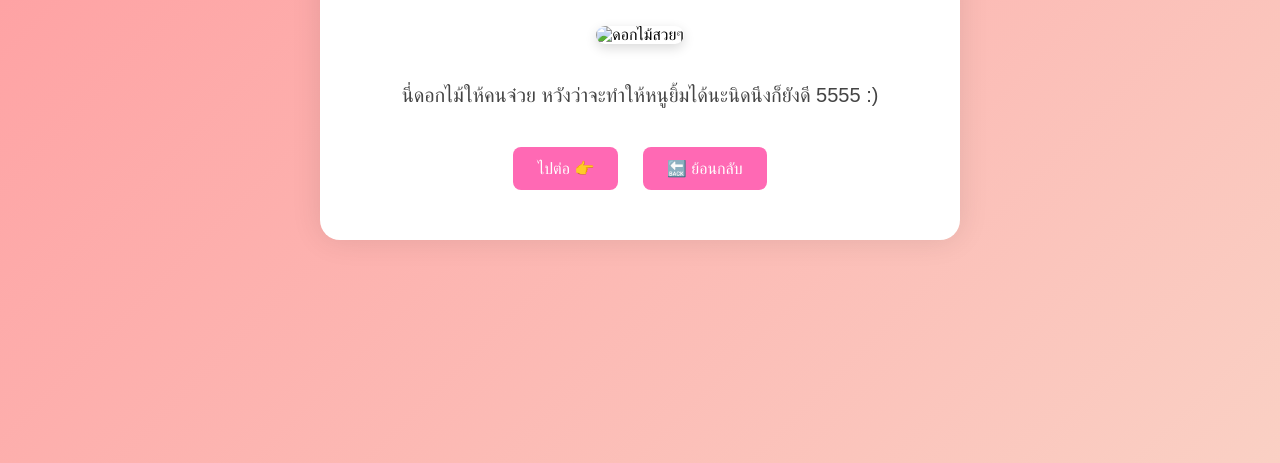
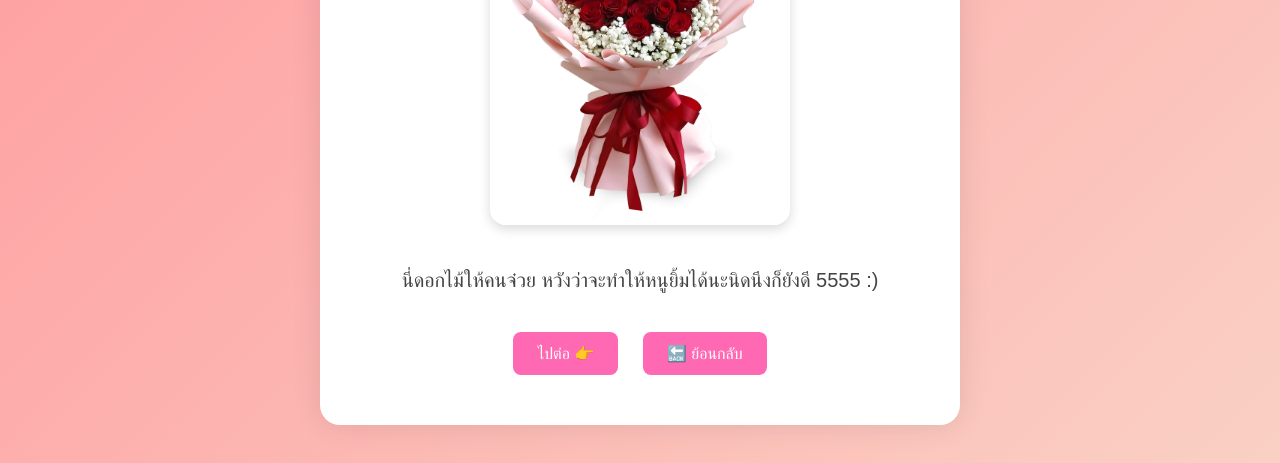
Before and after one commit to Wuttichai888/my-surprise-site, a plain HTML site: page flowers.html in a window 1280 px wide. Shown: the part 337-800 px from the top of the page. Drawn offline with Linux system fonts and the light colour scheme.

Commit message:
Update flowers.html

```diff
--- a/flowers.html
+++ b/flowers.html
@@ -53,7 +53,7 @@
     <h1>สำหรับน้องไจด้า 💐</h1>
 
     <!-- รูปขนาดกำลังดี -->
-    <img src="images/A064_White.jpg" alt="ดอกไม้สวยๆ" class="image" />
+    <img src="A064_White.jpg" alt="ดอกไม้สวยๆ" class="image" />
 
     <p class="message">นี่ดอกไม้ให้คนจ๋วย หวังว่าจะทำให้หนูยิ้มได้นะนิดนึงก็ยังดี 5555 :)</p>
 
```
